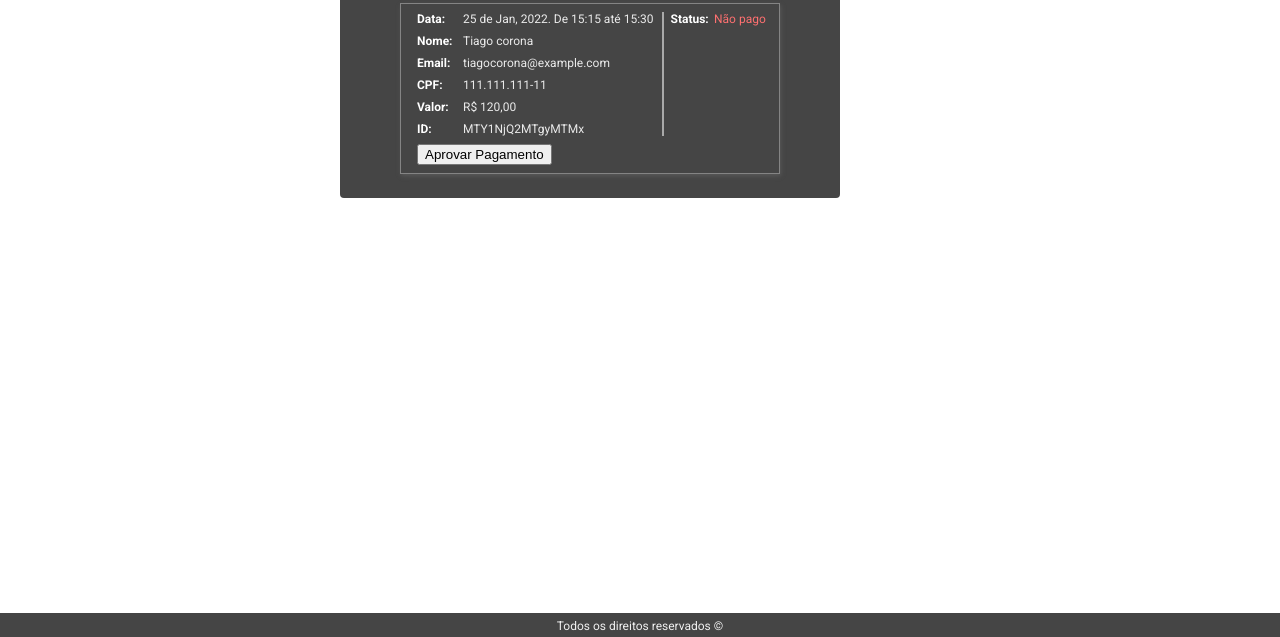
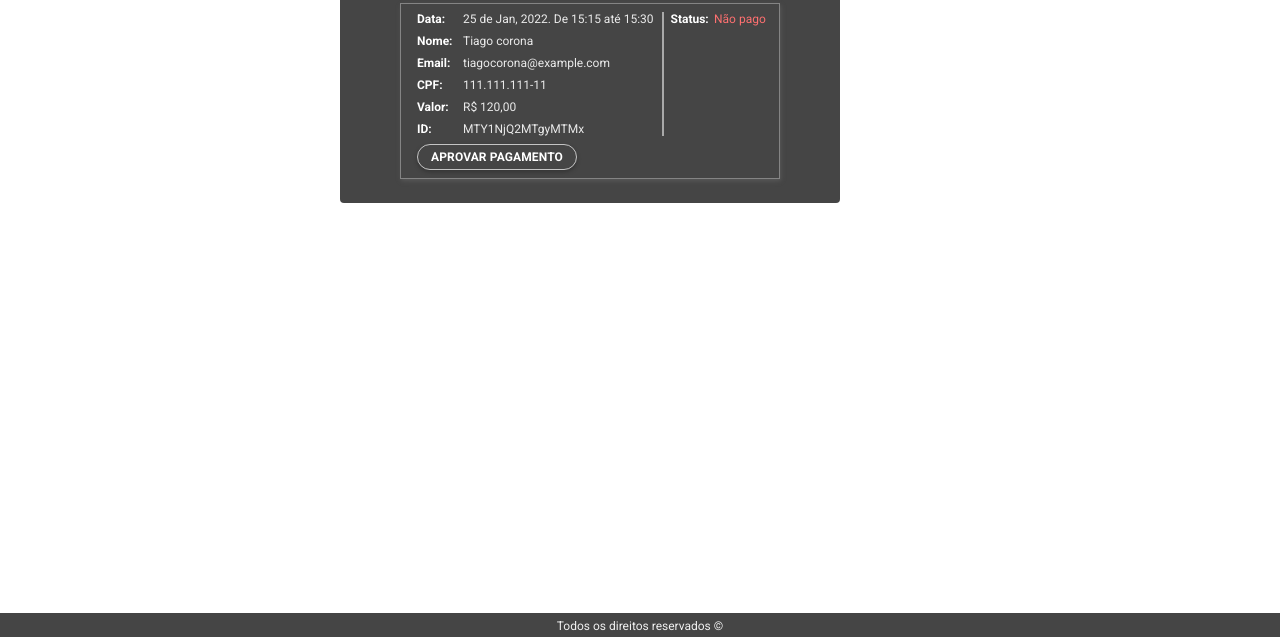
Before and after one commit to wejesuss/calendar, a plain HTML site: page payments/index.html in a window 1280 px wide. Shown: the part 163-800 px from the top of the page. Drawn offline with Linux system fonts and the light colour scheme.

Commit message:
feat: add submit button styles

```diff
--- a/payments/index.css
+++ b/payments/index.css
@@ -75,3 +75,34 @@ span.vertical-line {
   height: 100%;
   border: 1px solid #a9a9a9;
 }
+
+.sections section button[type="submit"] {
+  width: 160px;
+  transition: 0.6s;
+  text-transform: uppercase;
+  text-align: center;
+  padding: 4px 12px;
+  line-height: 1.6rem;
+  letter-spacing: 0.01em;
+  font-weight: bold;
+  font-size: 1.2rem;
+  font-family: Roboto;
+  color: #ffffff;
+  box-shadow: 0px 2px 4px rgb(0 0 0 / 25%);
+  border: 1px solid #c4c4c4;
+  border-radius: 80px;
+  background: transparent;
+}
+
+.sections section button[type="submit"]:hover {
+  background: #e7770f;
+  border: 1px solid #c9c9c9;
+  color: #f1f1f1;
+}
+
+.sections section button[type="submit"]:focus {
+  outline: none;
+  background: #d8700f;
+  border: 1px solid #adadad;
+  color: #fafafa;
+}
```
